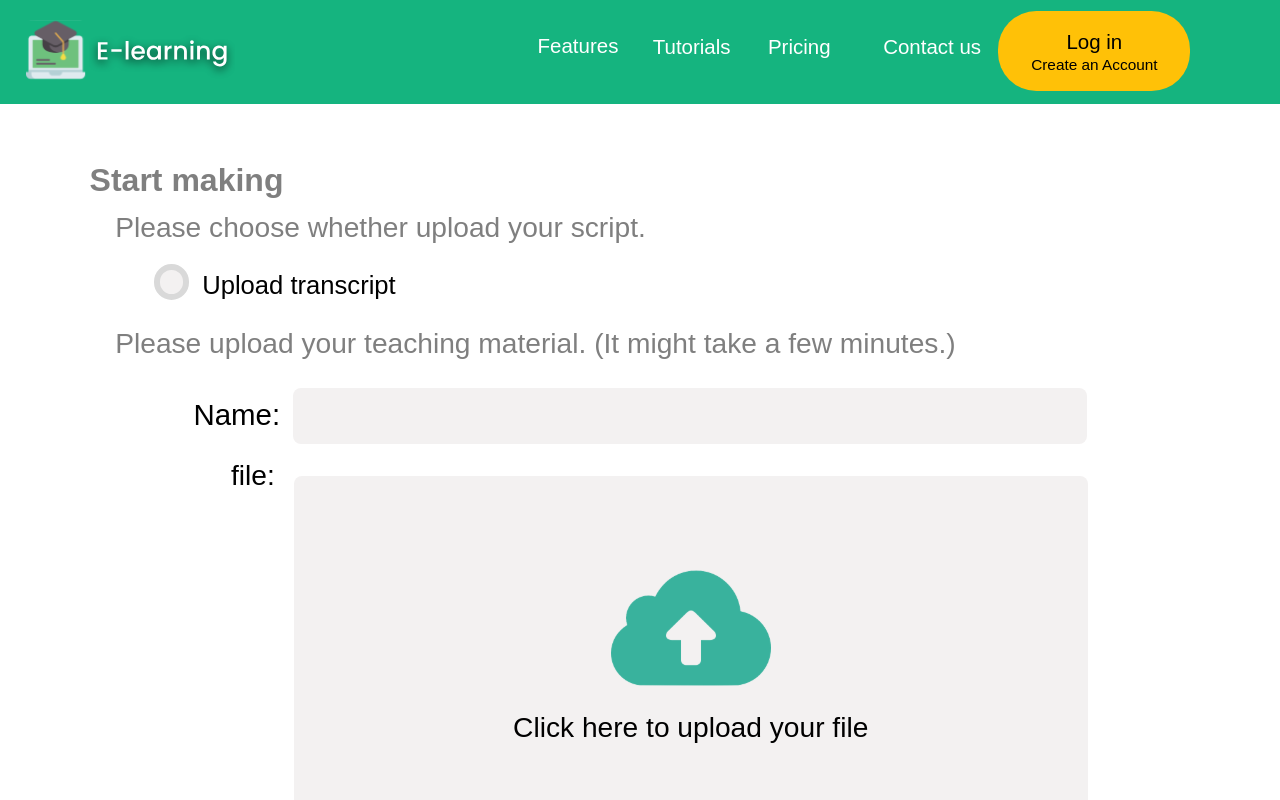
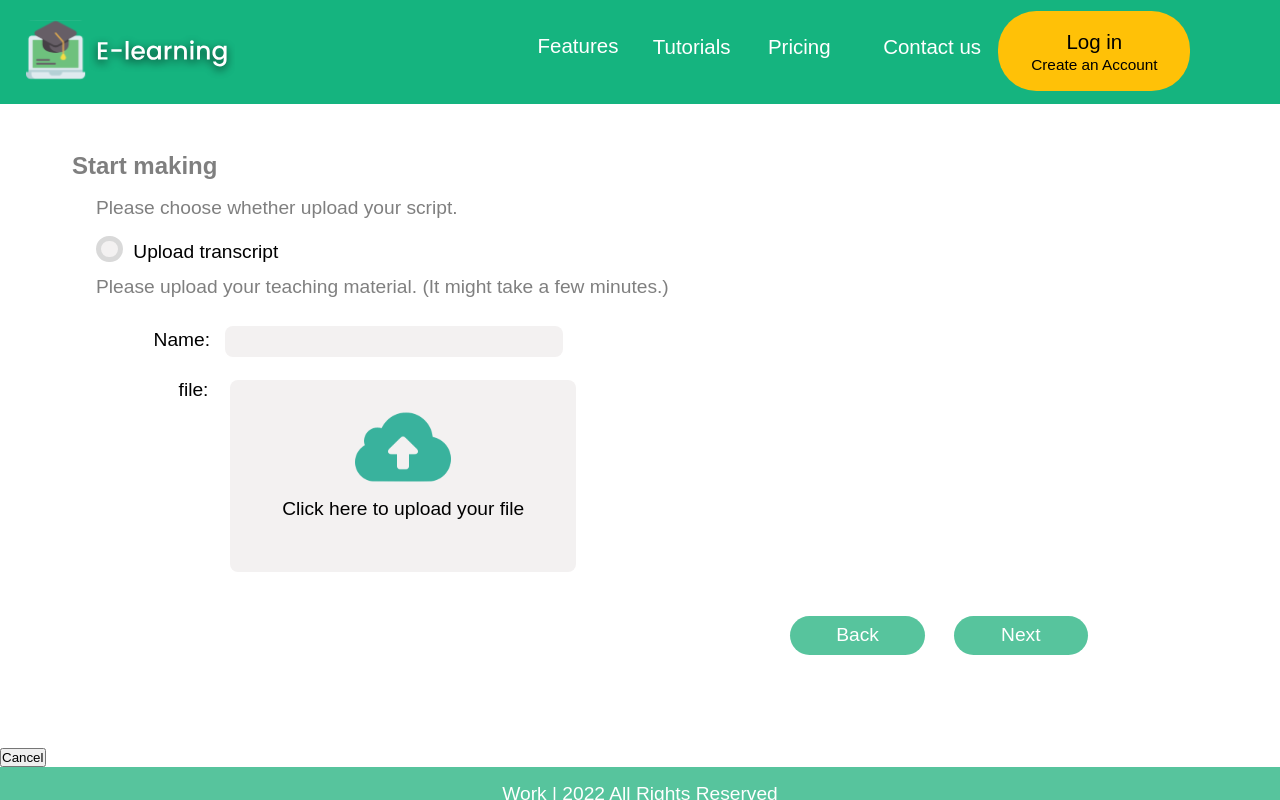
Before and after one commit to wellyhsu/emi_frontend, a Next.js app: page /VE_upload_file_page in a window 1280 px wide. Built offline with nearby package versions, Linux system fonts and the light colour scheme; no server answers.

Commit message:
update(8/30)-2

```diff
--- a/pages/VE_upload_file_page.tsx
+++ b/pages/VE_upload_file_page.tsx
@@ -447,18 +447,18 @@ export default function VE_upload_file_page() {
             <div className={styles.upload_file_title}>
                 Please upload your teaching material. (It might take a few minutes.)
             </div>
-            <div className={styles.no_padding_center}>
+{/*          <div className={styles.no_padding_center}>*/}
                 <div className={styles.file_Name}>
                     Name:
                     <input type="text" id="file_name" className={styles.file_input}>
 
                     </input>
                 </div>
-            </div>
-            <div className={styles.no_padding_center}>
-                <div className={styles.file}>
-                    file:
-                </div>
+{/*            </div>   */}
+           <div style={{marginLeft: "15em"}}/* className={styles.no_padding_center}*/  >
+                    <div className={styles.file}>
+                        file:
+                    </div>
                     <input id="customFileInput" className={styles.choose_file} type="file" accept="*.ppt, *.pptx, video/*"></input>
                     <label htmlFor="customFileInput" className={styles.upload_block} onClick={select_file}>
                         <div className={styles.no_padding_center}>
--- a/styles/Home.module.css
+++ b/styles/Home.module.css
@@ -1521,19 +1521,19 @@ ul.Layerout ul li:hover {
 }
 
 .checkbox{
-  width: 2.8vw;
-  height: 2.8vw;
+  width: 2em;
+  height: 2em;
   cursor: pointer;
   position: relative;
   z-index: 1;
 
   border-style: solid;
-  border-width: 0.5vw;
+  border-width: 0.4em;
   border-radius: 100%;
   border-color: rgba(217, 217, 217, 1);
   background-color: rgba(243, 241, 241, 1);
 
-  margin-right: 1vw;
+  margin-right: 0.8em;
 }
 
 .select_content_PPT{
@@ -1601,21 +1601,20 @@ ul.Layerout ul li:hover {
 
 /* upload teaching material page*/
 .Start_making{
-  font-size: 2.5vw;
-  font-family: 'Poppins', Arial;
-  font-style: normal;
-  font-weight: 600;
-  line-height: 7vh;
+  font-size: 1.5em;
+  font-family: 'Poppins', Arial;
+  font-style: normal;
+  font-weight: 600;
+  line-height: 1.5em;
 
   color: rgba(0, 0, 0, 0.5);
 
-  margin-top: 5vh;
-  margin-left: 7vw;
-  margin-bottom: -6.5vh;
+  margin-top: 1.5em;
+  margin-left: 3em;
 }
 
 .upload_script{
-  font-size: 2.2vw;
+  font-size: 1.2em;
   font-family: 'Poppins',Arial;
   font-style: normal;
   font-weight: 500;
@@ -1623,9 +1622,8 @@ ul.Layerout ul li:hover {
 
   color: rgba(0, 0, 0, 0.5);
 
-  margin-top: 6.5vh;
-  margin-left: 9vw;
-  margin-bottom: -5vh;
+  margin-top: 0.2em;
+  margin-left: 5em;
 }
 
 .transcript_block{
@@ -1634,36 +1632,39 @@ ul.Layerout ul li:hover {
   font-family: 'Poppins', Arial;
   font-style: normal;
   font-weight: 500;
-  font-size: 2vw;
+  font-size: 1.2em;
   line-height: 2vh;
   text-align: center;
   color: rgba(0, 0, 0, 1);
 
-  margin-top: 7vh;
-  margin-left: 12vw;
+  margin-top: 0.4em;
+  margin-left: 5em;
 }
 
 .file_Name{
   display: inline-block;
 
-  font-size: 2.3vw;
-  font-family: 'Poppins', Arial;
-  font-style: normal;
-  font-weight: 500;
-  line-height: 3vh;
-  color: rgba(0, 0, 0, 1);
+  font-size: 1.2em;
+  font-family: 'Poppins', Arial;
+  font-style: normal;
+  font-weight: 500;
+  line-height: 1.2em;
+  color: rgba(0, 0, 0, 1);
+
+  margin-top: 0em;
+  margin-left: 8em;
 }
 
 .file_input{
   display: inline-block;
-  width: 62vw;
-  height: 7vh;
-
-  font-size: 2vw;
-  font-family: 'Poppins', Arial;
-  font-style: normal;
-  font-weight: 500;
-  line-height: 3vh;
+  width: 22em;
+  height: 2em;
+
+  font-size: 0.8em;
+  font-family: 'Poppins', Arial;
+  font-style: normal;
+  font-weight: 500;
+  line-height: 1.5em;
 
   border: none;
   border-radius: 1vh;
@@ -1671,43 +1672,43 @@ ul.Layerout ul li:hover {
   color: rgba(0, 0, 0, 1);
   background-color: rgba(243, 241, 241, 1);
 
-  margin-left: 1vw;
-  padding-left: 1vw;
+  margin-left: 1em;
+  padding-left: 1em;
 }
 
 .file{
-  display: inline-block;
-
-  font-size: 2.2vw;
-  font-family: 'Poppins', Arial;
-  font-style: normal;
-  font-weight: 500;
-  line-height: 3vh;
-  color: rgba(0, 0, 0, 1);
-
-  margin-top: -41vh;
-  margin-left: 3vw;
+  display: flex;
+
+  font-size: 1.2em;
+  font-family: 'Poppins', Arial;
+  font-style: normal;
+  font-weight: 500;
+  line-height: 1.5em;
+  color: rgba(0, 0, 0, 1);
+
+  margin-top: 1em;
+  margin-left: -3.2em;
 }
 
 .upload_block{
-  display: block;
-  width: 62vw;
-  height: 45vh;
-  cursor: pointer;
-
-  font-size: 2.2vw;
-  font-family: 'Poppins', Arial;
-  font-style: normal;
-  font-weight: 500;
-  line-height: 5vh;
+  display: inline-block;
+  width: 18em;
+  height: 10em;
+  cursor: pointer;
+
+  font-size: 1.2em;
+  font-family: 'Poppins', Arial;
+  font-style: normal;
+  font-weight: 500;
+  line-height: 1.5em;
   color: rgba(0, 0, 0, 1);
 
   border: none;
   border-radius: 1vh;
 
   background-color: rgba(243, 241, 241, 1);
-  margin-top: 4vh;
-  margin-left: 1.5vw;
+  margin-top: -1.3em;
+  margin-left: -0.5em;
 }
 
 .choose_file {
@@ -1717,13 +1718,13 @@ ul.Layerout ul li:hover {
 .upload_image{
   display: flex;
   position: relative;
-  width: 20vw;
-  height: 20vh;
+  width: 5em;
+  height: 5em;
 
   justify-content: center;
   align-items: center;
 
-  margin-top: 9vh;
+  margin-top: 1em;
   margin-left: auto;
   margin-right: auto;
 }
@@ -1752,22 +1753,22 @@ ul.Layerout ul li:hover {
 
 .UploadFile_Back_button{
   display: inline-block;
-  width: 24vw;
-  height: 10vh;
-  cursor: pointer;
-
-  text-align: center;
-  font-size: 2vw;
+  width: 7em;
+  height: 2em;
+  cursor: pointer;
+
+  text-align: center;
+  font-size: 1.5vw;
   font-family: 'Poppins',Arial;
 
   color: rgba(255, 255, 255, 1);
   background-color: rgba(87, 196, 157, 1);
 
   border: none;
-  border-radius: 3vw;
+  border-radius: 3em;
   border-color: rgba(87, 196, 157, 1);
 
-  margin-right: 3vw;
+  margin-right: 1.5em;
 }
 .UploadFile_Back_button:hover{
   transform: scale(1.05); /*將元素放大1.05倍*/
@@ -1775,22 +1776,22 @@ ul.Layerout ul li:hover {
 
 .UploadFile_Next_button{
   display: inline-block;
-  width: 24vw;
-  height: 10vh;
-  cursor: pointer;
-
-  text-align: center;
-  font-size: 2vw;
+  width: 7em;
+  height: 2em;
+  cursor: pointer;
+
+  text-align: center;
+  font-size: 1.2em;
   font-family: 'Poppins',Arial;
 
   color: rgba(255, 255, 255, 1);
   background-color: rgba(87, 196, 157, 1);
 
   border: none;
-  border-radius: 3vw;
+  border-radius: 3em;
   border-color: rgba(87, 196, 157, 1);
 
-  margin-right: 3.5vw;
+  margin-right: 10em;
 }
 .UploadFile_Next_button:hover{
   transform: scale(1.05); /*將元素放大1.05倍*/
@@ -1813,16 +1814,16 @@ ul.Layerout ul li:hover {
 }
 
 .upload_file_title{
-  font-size: 2.2vw;
+  font-size: 1.2em;
   font-family: 'Poppins',Arial;
   font-style: normal;
   font-weight: 500;
-  line-height: 5vh;
+  line-height: 1.6em;
 
   color: rgba(0, 0, 0, 0.5);
 
-  margin-top: 3vh;
-  margin-left: 9vw;
+  margin-top: 0.5em;
+  margin-left: 5em;
   margin-bottom: 3vh;
 }
 
```
